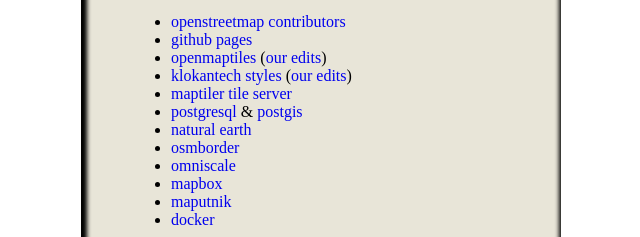
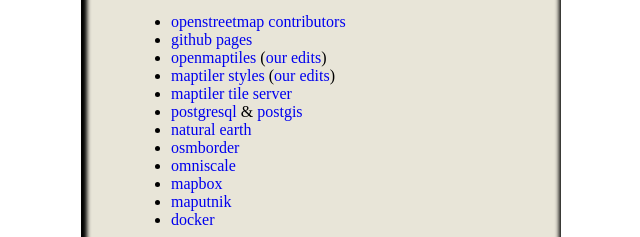
Before and after one commit to cyclemap/cyclemap-old, a plain HTML site: page about.html in a window 1280 px wide. Shown: the part 247-484 px from the top of the page, 319-959 px from the left. Drawn offline with Linux system fonts and the light colour scheme.

Commit message:
this is now called maptiler.

```diff
--- a/about.html
+++ b/about.html
@@ -45,7 +45,7 @@
 <li><a href="https://www.openstreetmap.org/copyright">openstreetmap contributors</a></li>
 <li><a href="https://github.com/cyclemap/cyclemap.github.io">github pages</a></li>
 <li><a href="https://openmaptiles.org/">openmaptiles</a> (<a href="https://github.com/cyclemap/openmaptiles-cycle/">our edits</a>)</li>
-<li><a href="https://github.com/openmaptiles/klokantech-basic-gl-style">klokantech styles</a> (<a href="https://github.com/cyclemap/openmaptiles-cycle/">our edits</a>)</li>
+<li><a href="https://github.com/openmaptiles/maptiler-basic-gl-style">maptiler styles</a> (<a href="https://github.com/cyclemap/openmaptiles-cycle/">our edits</a>)</li>
 <li><a href="https://github.com/maptiler/tileserver-gl/">maptiler tile server</a></li>
 <li><a href="https://www.postgresql.org/">postgresql</a> &amp; <a href="https://postgis.net/">postgis</a></li>
 <li><a href="https://www.naturalearthdata.com/">natural earth</a></li>
```
